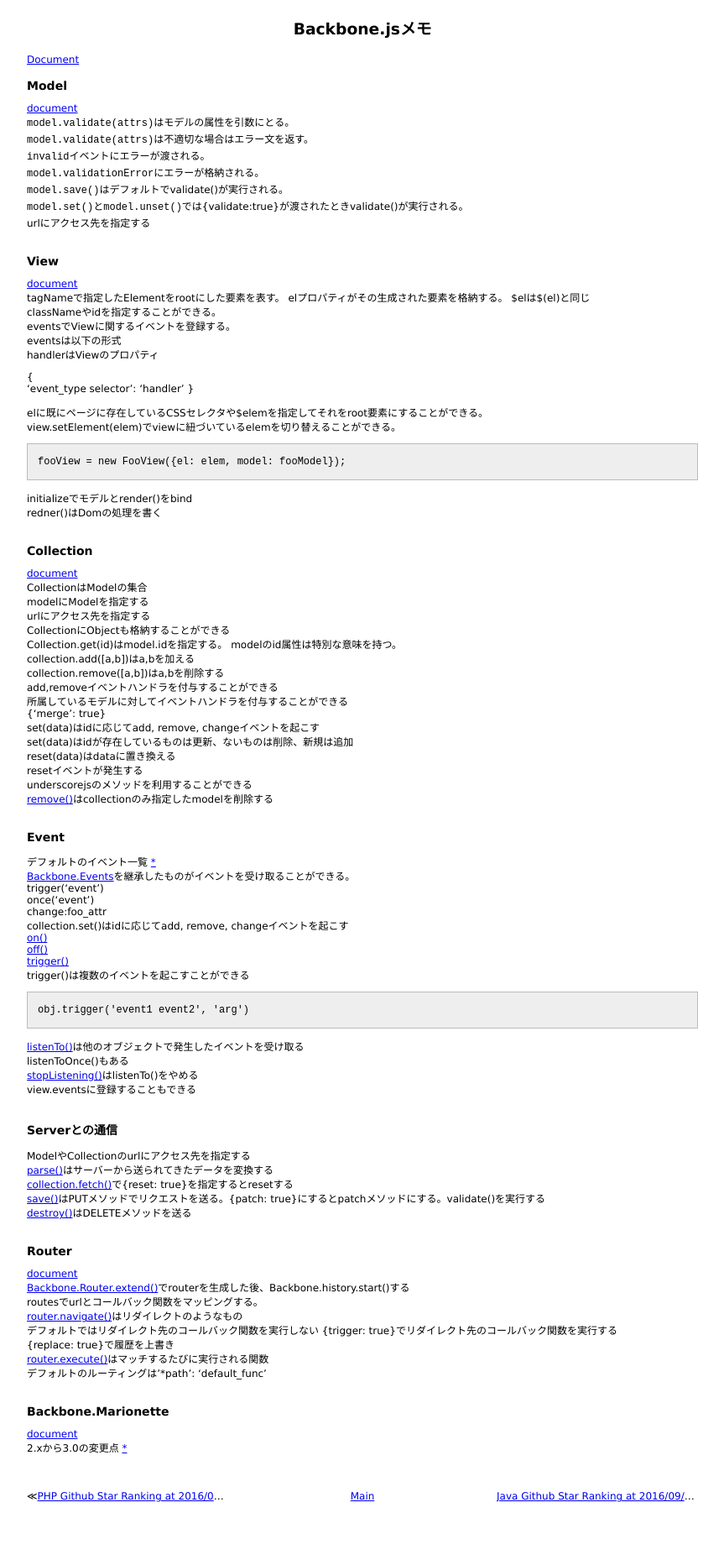
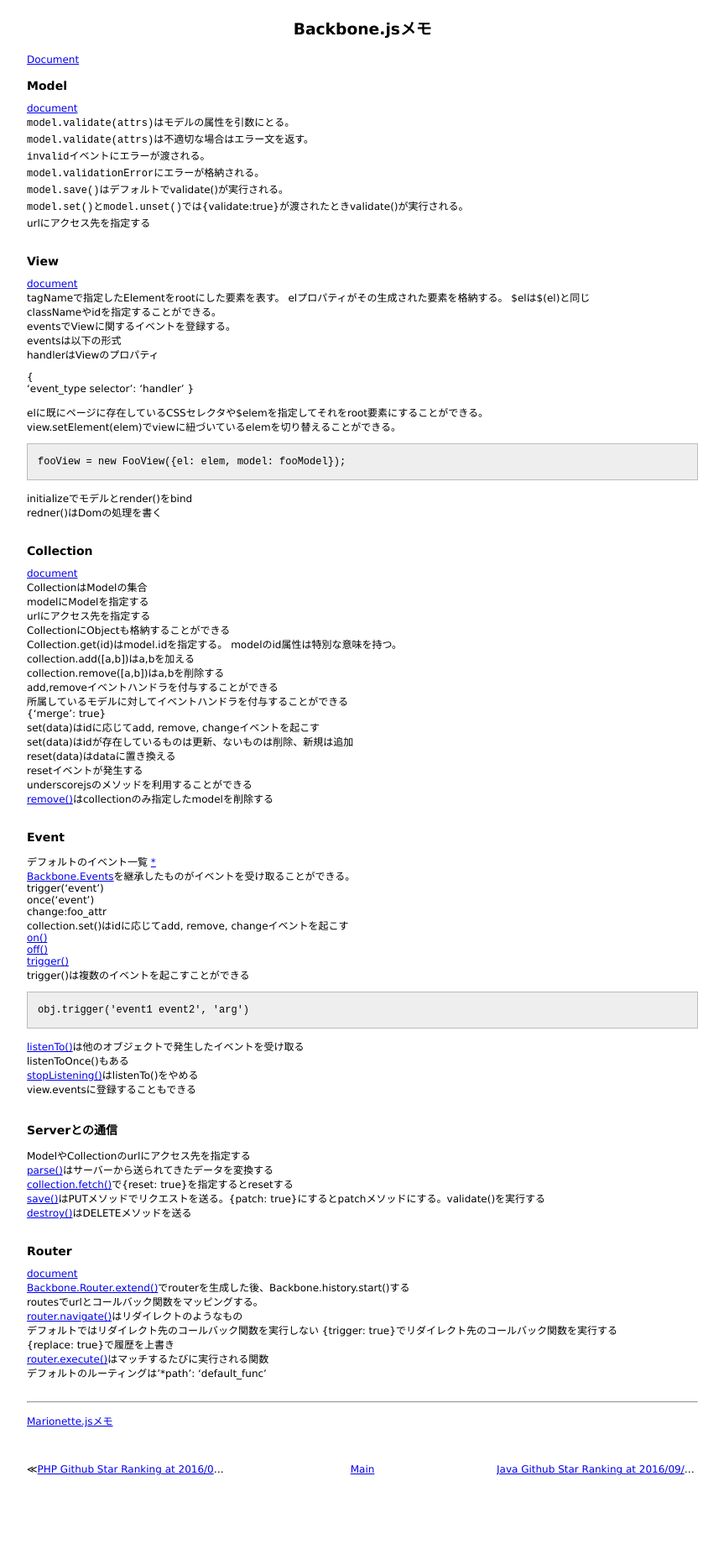
Before and after one commit to 38elements/38elements.github.com, a Jekyll site: the page built from _posts/2016-09-07-backbonejs.md, in a window 1280 px wide. Shown: the whole page at 84% size, without its empty margins (208-1071 px from the left). Built offline with Jekyll 4.4.1, drawn with Linux system fonts in a browser that asks for light colours; after the commit the page ends 1826 px from its top, so only the background shows below that.

Commit message:
Update 2016-09-07-backbonejs.md

```diff
--- a/_posts/2016-09-07-backbonejs.md
+++ b/_posts/2016-09-07-backbonejs.md
@@ -105,6 +105,5 @@ routesでurlとコールバック関数をマッピングする。
 デフォルトのルーティングは{% raw %}'*path':  'default_func'{% endraw %}
 <br>
 
-### Backbone.Marionette
-[document](http://marionettejs.com/docs/current/)
-2.xから3.0の変更点 [\*](https://github.com/marionettejs/backbone.marionette/releases/tag/v3.0.0)
+<hr>
+[Marionette.jsメモ](/2016/09/11/backbone_marionette.html)
```
